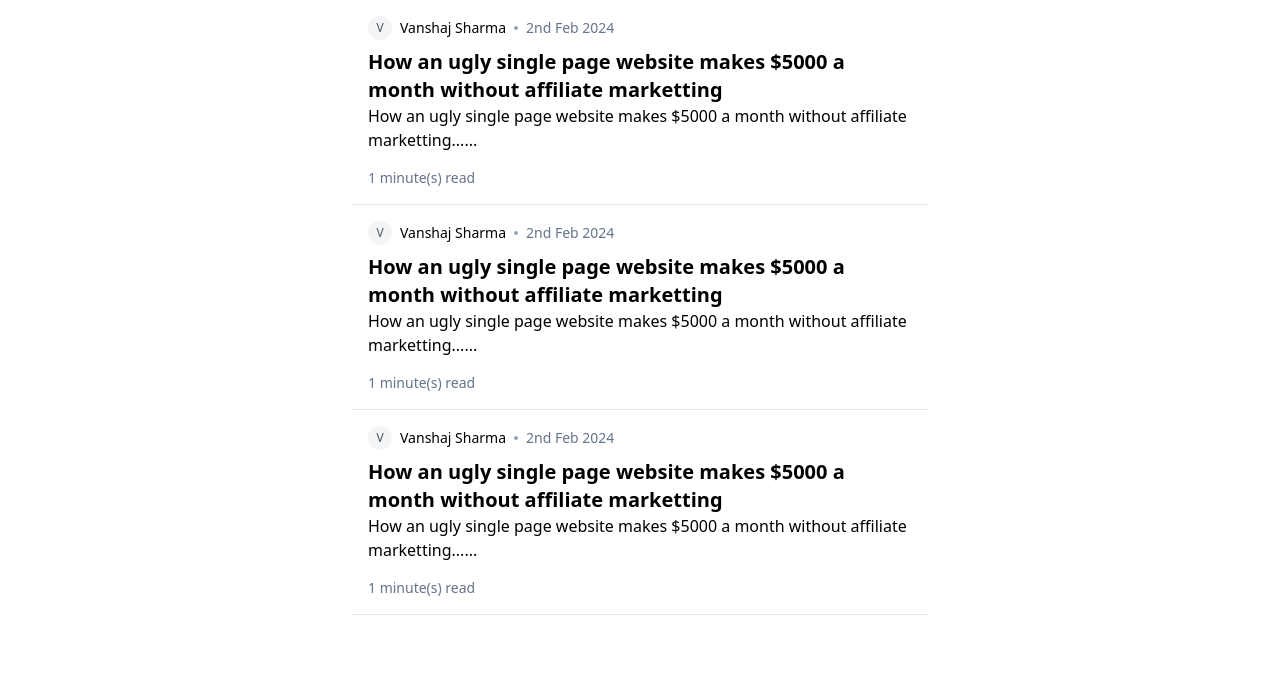
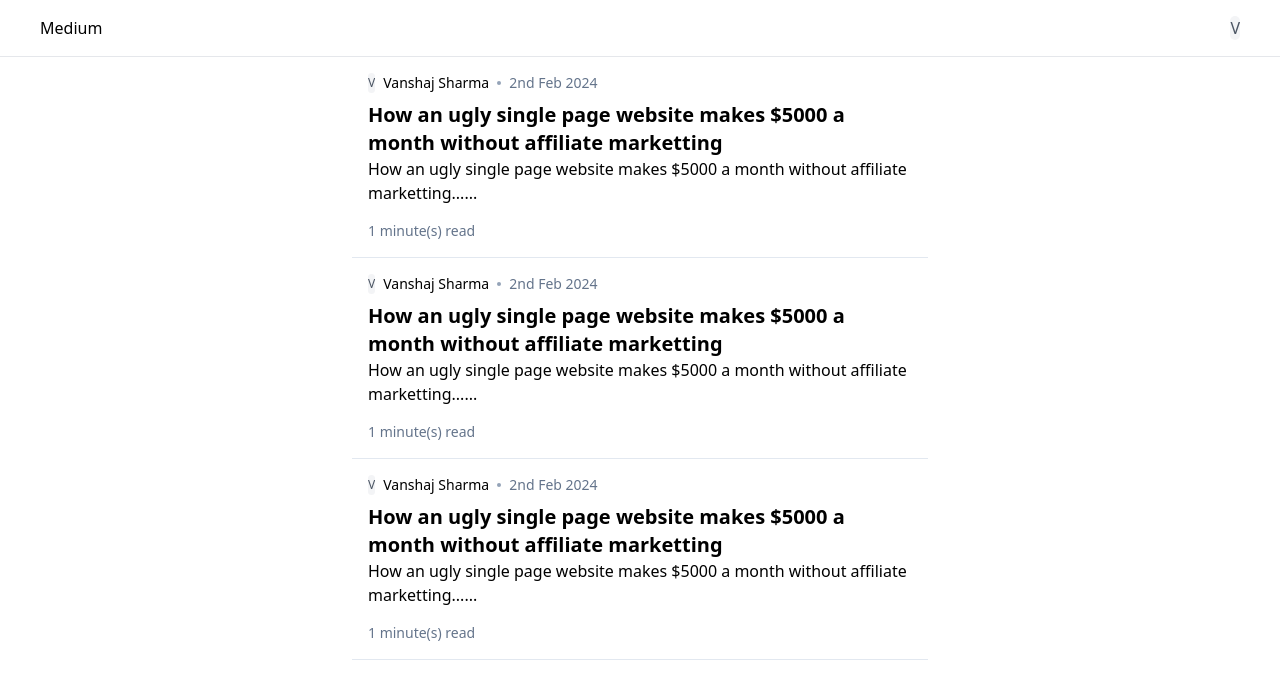
Before and after one commit to vanshaj-sharma/medium-blog, a React (Vite) app in the folder frontend/: page /blogs in a window 1280 px wide. Shown: the top 680 px of the page. Built offline with nearby package versions, Linux system fonts and the light colour scheme.

Commit message:
Added appbar

```diff
--- /dev/null
+++ b/frontend/src/components/Appbar.tsx
@@ -0,0 +1,12 @@
+import { Avatar } from "./BlogCard";
+
+export const Appbar = () => {
+  return (
+    <div className="border-b flex justify-between px-10 py-4">
+      <div className="flex flex-col justify-center"> Medium</div>
+      <div>
+        <Avatar size={"big"} name="Vanshaj" />
+      </div>
+    </div>
+  );
+};
--- a/frontend/src/components/BlogCard.tsx
+++ b/frontend/src/components/BlogCard.tsx
@@ -41,10 +41,28 @@
   return <div className="h-1 w-1 rounded-full bg-slate-400"></div>;
 }
 
-function Avatar({ name }: { name: string }) {
+export function Avatar({
+  name,
+  size = "small",
+}: {
+  name: string;
+  size?: "small" | "big";
+}) {
   return (
-    <div className="relative inline-flex items-center justify-center w-6 h-6 overflow-hidden bg-gray-100 rounded-full">
-      <span className="text-xs font-extralight text-gray-600  ">{name[0]}</span>
+    <div
+      className={`relative inline-flex items-center justify-center w-${
+        size === `small` ? 6 : 10
+      } h-${
+        size === `small` ? 6 : 10
+      } overflow-hidden bg-gray-100 rounded-full`}
+    >
+      <span
+        className={`${
+          size === `small` ? "text-xs" : "text-md"
+        } font-extralight text-gray-600  `}
+      >
+        {name[0]}
+      </span>
     </div>
   );
 }
--- a/frontend/src/pages/Blogs.tsx
+++ b/frontend/src/pages/Blogs.tsx
@@ -1,7 +1,10 @@
+import { Appbar } from "../components/Appbar";
 import { BlogCard } from "../components/BlogCard";
 
 export const Blogs = () => {
   return (
+    <div>
+      <Appbar />
       <div className="flex justify-center">
         <div className="max-w-xl">
           <BlogCard
@@ -38,5 +41,6 @@
           />
         </div>
       </div>
+    </div>
   );
 };
```
Lines whose indentation alone changed are shown as unchanged.
